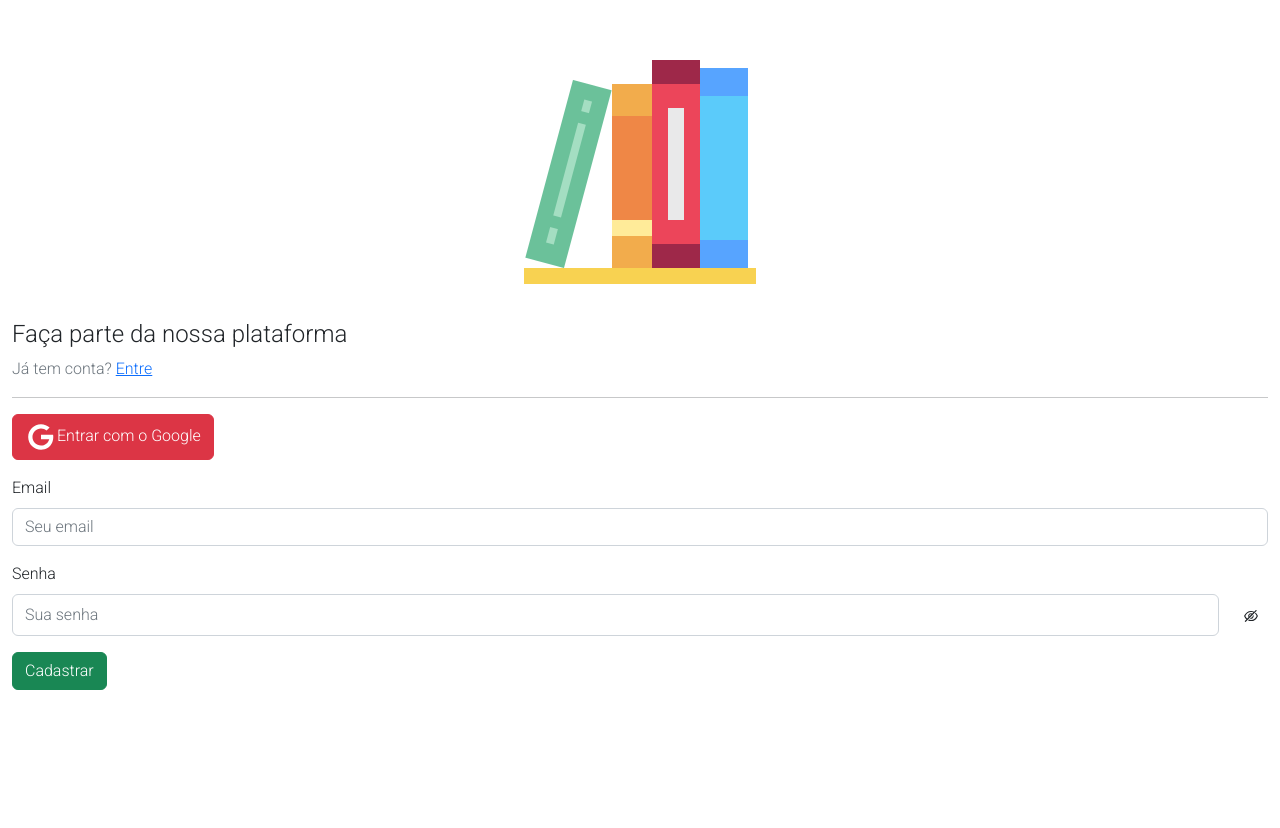
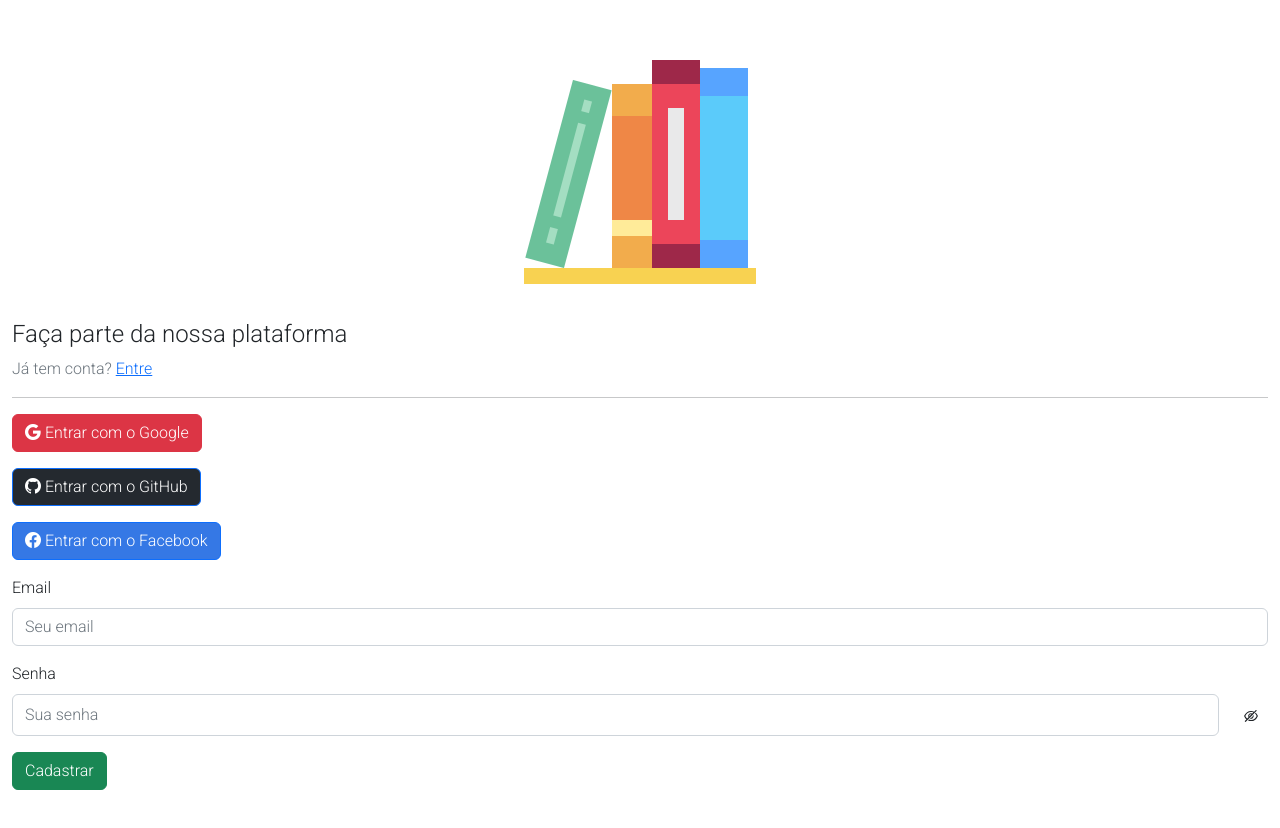
Before and after one commit to vanessaneves-dev/bibliotecaAntiga, a React (Create React App) app: page /cadastro in a window 1280 px wide. Shown: the top 828 px of the page. Before the commit the page ends 800 px from the top, so only its background shows below. Built offline with nearby package versions, Linux system fonts and the light colour scheme; no server answers.

Commit message:
:sparkles: feat Autenticação de Cadastro e Login Facebook + Github

```diff
--- a/src/firebase/auth.js
+++ b/src/firebase/auth.js
@@ -6,6 +6,9 @@ import {
   signOut,
 } from "firebase/auth";
 import { auth } from "./config";
+import { GithubAuthProvider } from "firebase/auth";
+import { FacebookAuthProvider } from "firebase/auth";
+
 
 // Função assíncrona = que o resultado não é obtido de imediato
 // Haverá "espera"
@@ -27,6 +30,22 @@ export async function loginGoogle() {
   return resultado.user;
 }
 
+export async function loginGitHub() {
+  const provider = new GithubAuthProvider();
+
+  const resultado = await signInWithPopup(auth, provider);
+
+  return resultado.user;
+}
+
+export async function loginFacebook() {
+  const provider = new FacebookAuthProvider();
+
+  const resultado = await signInWithPopup(auth, provider);
+
+  return resultado.user;
+}
+
 export async function loginEmailSenha(email, senha) {
   // Vai realizar o login com uma conta de email já existente
   const resultado = await signInWithEmailAndPassword(auth, email, senha);
--- a/src/pages/Cadastro/Cadastro.jsx
+++ b/src/pages/Cadastro/Cadastro.jsx
@@ -1,9 +1,8 @@
 import { Button, Container, Form } from "react-bootstrap";
 import { Link } from "react-router-dom";
 import logoIcon from "../../assets/icons/livros.png";
-import googleIcon from "../../assets/icons/google-white.svg";
 import { useForm } from "react-hook-form";
-import { cadastrarEmailSenha, loginGoogle } from "../../firebase/auth";
+import { cadastrarEmailSenha, loginFacebook, loginGitHub, loginGoogle } from "../../firebase/auth";
 import { toast } from "react-hot-toast";
 import { useNavigate } from "react-router-dom";
 import React, { useState } from 'react';
@@ -58,6 +57,44 @@ export function Cadastro() {
       });
   }
 
+  function onLoginGitHub() {
+    // then = quando der certo o processo
+    loginGitHub()
+      .then((user) => {
+        toast.success(`Bem-vindo(a) ${user.email}`, {
+          position: "bottom-right",
+          duration: 2500,
+        });
+        navigate("/");
+      })
+      .catch((erro) => {
+        // tratamento de erro
+        toast.error(`Um erro aconteceu. Código: ${erro.code}`, {
+          position: "bottom-right",
+          duration: 2500,
+        });
+      });
+  }
+
+  function onLoginFacebook() {
+    // then = quando der certo o processo
+    loginFacebook()
+      .then((user) => {
+        toast.success(`Bem-vindo(a) ${user.email}`, {
+          position: "bottom-right",
+          duration: 2500,
+        });
+        navigate("/");
+      })
+      .catch((erro) => {
+        // tratamento de erro
+        toast.error(`Um erro aconteceu. Código: ${erro.code}`, {
+          position: "bottom-right",
+          duration: 2500,
+        });
+      });
+  }
+
   return (
     <Container fluid className="my-5">
       <p className="text-center">
@@ -68,10 +105,14 @@ export function Cadastro() {
         Já tem conta? <Link to="/login">Entre</Link>
       </p>
       <hr />
-      <Button className="mb-3" variant="danger" onClick={onLoginGoogle}>
-        <img src={googleIcon} width="32" alt="Logo do google" />
-        Entrar com o Google
-      </Button>
+      <Button className="mb-3" variant="danger" onClick={onLoginGoogle} size="md">
+      <i className="bi bi-google" width="32"></i> Entrar com o Google</Button>
+      <br />
+      <Button className="mb-3" onClick={onLoginGitHub} size="md" style={{gap: "30px", backgroundColor: "#24292F"}}>
+        <i className="bi bi-github" width="32" ></i> Entrar com o GitHub</Button>
+      <br />
+      <Button className="mb-3" onClick={onLoginFacebook} size="md" style={{gap: "30px", backgroundColor: "#3578E5"}}>
+        <i className="bi bi-facebook" width="32" ></i> Entrar com o Facebook</Button>
       <Form onSubmit={handleSubmit(onSubmit)}>
         <Form.Group className="mb-3" controlId="email">
           <Form.Label>Email</Form.Label>
--- a/src/pages/Login/Login.jsx
+++ b/src/pages/Login/Login.jsx
@@ -6,7 +6,7 @@ import { Link, Navigate, useNavigate } from "react-router-dom";
 import googleIcon from "../../assets/icons/google-white.svg";
 import loginImg from "../../assets/images/login.png";
 import { AuthContext } from "../../contexts/AuthContext";
-import { loginGoogle, loginEmailSenha } from "../../firebase/auth";
+import { loginGoogle, loginEmailSenha, loginGitHub, loginFacebook } from "../../firebase/auth";
 import React, { useState } from 'react';
 import { AiOutlineEye, AiOutlineEyeInvisible } from 'react-icons/ai';
 
@@ -56,6 +56,44 @@ export function Login() {
       });
   }
 
+  function onLoginGitHub() {
+    // then = quando der certo o processo
+    loginGitHub()
+      .then((user) => {
+        toast.success(`Bem-vindo(a) ${user.email}`, {
+          position: "bottom-right",
+          duration: 2500,
+        });
+        navigate("/");
+      })
+      .catch((erro) => {
+        // tratamento de erro
+        toast.error(`Um erro aconteceu. Código: ${erro.code}`, {
+          position: "bottom-right",
+          duration: 2500,
+        });
+      });
+  }
+
+  function onLoginFacebook() {
+    // then = quando der certo o processo
+    loginFacebook()
+      .then((user) => {
+        toast.success(`Bem-vindo(a) ${user.email}`, {
+          position: "bottom-right",
+          duration: 2500,
+        });
+        navigate("/");
+      })
+      .catch((erro) => {
+        // tratamento de erro
+        toast.error(`Um erro aconteceu. Código: ${erro.code}`, {
+          position: "bottom-right",
+          duration: 2500,
+        });
+      });
+  }
+
   const usuarioLogado = useContext(AuthContext);
 
   // Se tiver dados no objeto, está logado
@@ -73,10 +111,14 @@ export function Login() {
         Não tem conta? <Link to="/cadastro">Cadastre-se</Link>
       </p>
       <hr />
-      <Button className="mb-3" variant="danger" onClick={onLoginGoogle}>
-        <img src={googleIcon} width="32" alt="Google icon" /> Entrar com o
-        Google
-      </Button>
+      <Button className="mb-3" variant="danger" onClick={onLoginGoogle} size="md">
+      <i className="bi bi-google" width="32"></i> Entrar com o Google</Button>
+      <br />
+      <Button className="mb-3" onClick={onLoginGitHub} size="md" style={{gap: "30px", backgroundColor: "#24292F"}}>
+        <i className="bi bi-github" width="32" ></i> Entrar com o GitHub</Button>
+      <br />
+      <Button className="mb-3" onClick={onLoginFacebook} size="md" style={{gap: "30px", backgroundColor: "#3578E5"}}>
+        <i className="bi bi-facebook" width="32" ></i> Entrar com o Facebook</Button>
       <Form onSubmit={handleSubmit(onSubmit)}>
         <Form.Group className="mb-3" controlId="email">
           <Form.Label>Email</Form.Label>
```
